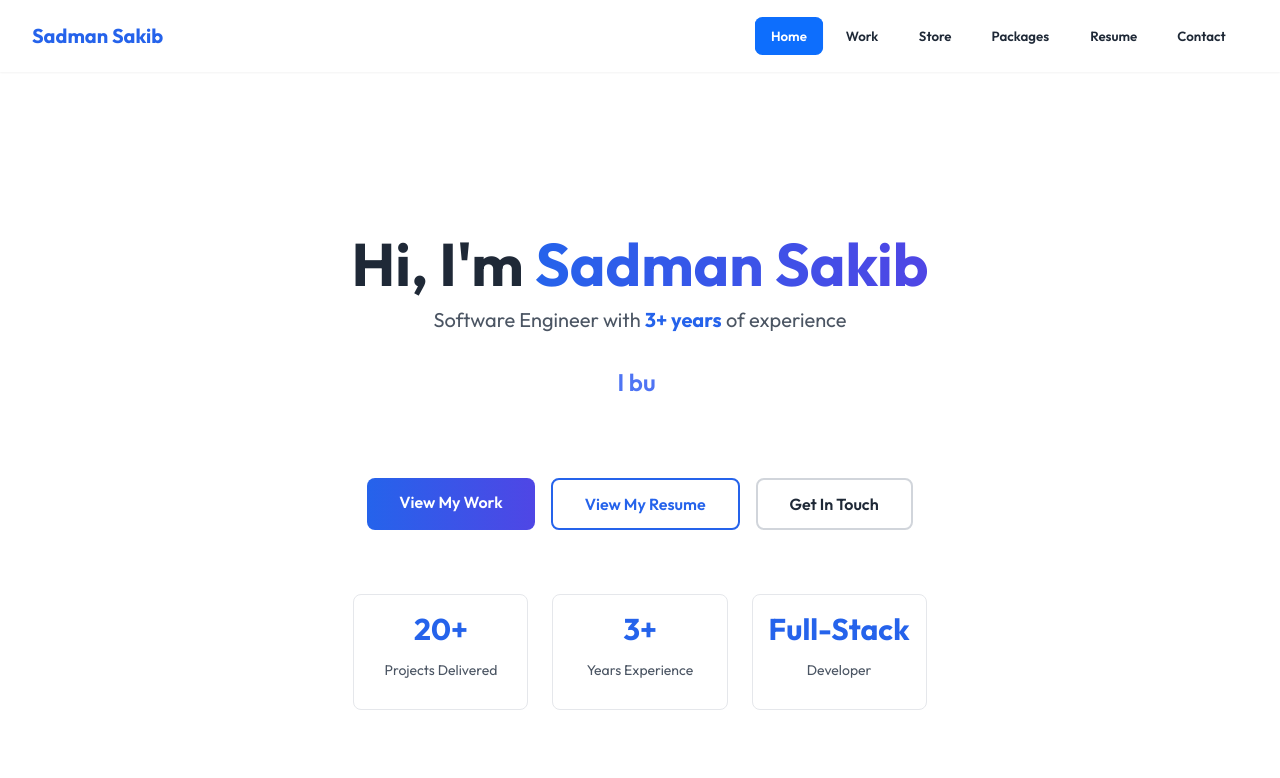
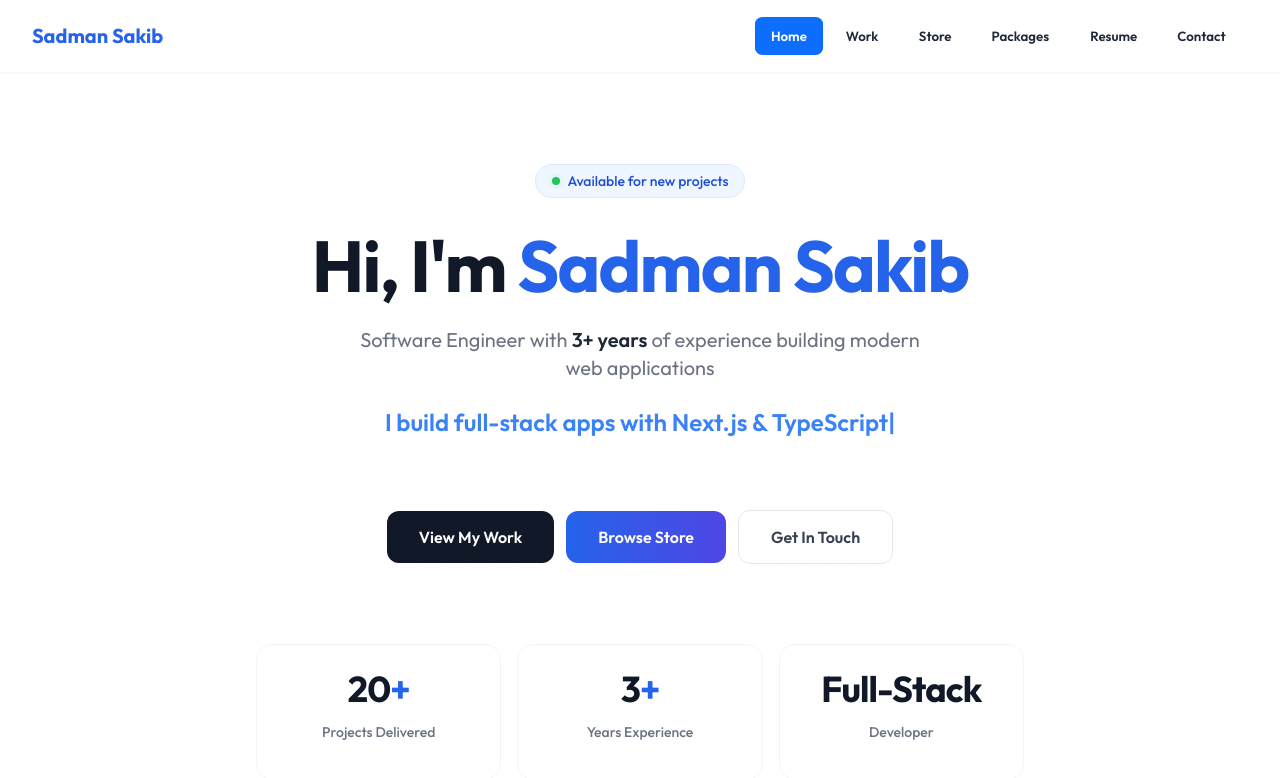
Before and after one commit to ssakib4040/nextjs-portfolio, a Next.js app: page / in a window 1280 px wide. Shown: the top 778 px of the page. Built offline with nearby package versions, Linux system fonts and the light colour scheme.

Commit message:
feat: update home page content and layout for improved user engagement

```diff
--- a/app/page.tsx
+++ b/app/page.tsx
@@ -5,14 +5,14 @@ import { TypeAnimation } from "react-type-animation";
 import Link from "next/link";
 
 const typeAnimationSequence = [
-  "I build scalable full-stack applications",
-  1000,
-  "I develop AI-based platforms",
-  1000,
-  "I create automation workflows",
-  1000,
-  "I write clean, production-ready code",
-  1000,
+  "I build full-stack apps with Next.js & TypeScript",
+  2000,
+  "I ship AI-powered SaaS platforms",
+  2000,
+  "I automate workflows with Make.com & N8N",
+  2000,
+  "I create production-ready UIs with Tailwind & Shadcn",
+  2000,
 ];
 
 export default function Home() {
@@ -21,68 +21,109 @@ export default function Home() {
   }, []);
 
   return (
-    <div className="flex min-h-screen flex-col items-center justify-start px-5 pt-16 pb-9 md:justify-center md:px-4 md:py-0">
+    <div className="relative min-h-screen flex flex-col items-center justify-center px-6 py-20 md:py-0">
+      {/* Subtle background dots */}
+      <div
+        className="absolute inset-0 -z-10 opacity-[0.03]"
+        style={{
+          backgroundImage:
+            "radial-gradient(circle, #0D6EFD 1px, transparent 1px)",
+          backgroundSize: "24px 24px",
+        }}
+      />
+
       {/* Main Content */}
-      <div className="w-full max-w-sm text-center md:mb-8 md:max-w-none">
-        <h1 className="mb-4 text-4xl font-bold leading-tight text-gray-800 sm:text-5xl md:mb-3 md:text-6xl md:leading-none">
+      <div className="text-center max-w-2xl">
+        <div className="inline-flex items-center gap-2 px-4 py-1.5 rounded-full bg-blue-50 border border-blue-100 text-blue-700 text-sm font-medium mb-8">
+          <span className="relative flex h-2 w-2">
+            <span className="animate-ping absolute inline-flex h-full w-full rounded-full bg-green-400 opacity-75"></span>
+            <span className="relative inline-flex rounded-full h-2 w-2 bg-green-500"></span>
+          </span>
+          Available for new projects
+        </div>
+
+        <h1 className="text-4xl sm:text-5xl md:text-6xl lg:text-7xl font-bold tracking-tight text-gray-900 leading-[1.1]">
           Hi, I&apos;m{" "}
-          <span className="bg-gradient-to-r from-blue-600 to-indigo-600 bg-clip-text text-transparent">
-            Sadman Sakib
-          </span>
+          <span className="bg-gradient-to-r text-blue-600">Sadman Sakib</span>
         </h1>
 
-        <p className="mb-5 text-base text-gray-600 sm:text-lg md:mb-4 md:text-xl">
+        <p className="mt-6 text-lg sm:text-xl text-gray-500 font-normal max-w-xl mx-auto leading-relaxed">
           Software Engineer with{" "}
-          <span className="font-bold text-blue-600">3+ years</span> of
-          experience
+          <span className="font-semibold text-gray-800">3+ years</span> of
+          experience building modern web applications
         </p>
 
         {/* Animated Description */}
+        <div className="mt-6 min-h-14 md:min-h-16">
           <TypeAnimation
             sequence={typeAnimationSequence}
-          speed={40}
+            speed={30}
             repeat={Infinity}
-          className="flex min-h-12 items-center justify-center bg-gradient-to-r from-blue-500 to-indigo-500 bg-clip-text text-lg font-semibold leading-snug text-transparent sm:text-xl md:min-h-16 md:text-2xl"
+            className="text-lg sm:text-xl md:text-2xl font-semibold !text-blue-500"
           />
         </div>
 
         {/* CTA Buttons */}
-      <div className="mt-8 flex w-full max-w-xs flex-col gap-3 md:w-auto md:max-w-none md:flex-row md:gap-4">
+        <div className="mt-10 flex flex-col sm:flex-row items-center justify-center gap-3">
           <Link
             href="/work"
-          className="px-8 py-3 bg-gradient-to-r from-blue-600 to-indigo-600 text-white font-semibold rounded-lg text-center hover:shadow-lg hover:scale-105 transition-all duration-300"
+            className="w-full sm:w-auto px-8 py-3.5 bg-gray-900 text-white font-semibold rounded-xl hover:bg-gray-800 hover:shadow-lg hover:shadow-gray-900/20 transition-all duration-300 text-center"
           >
             View My Work
           </Link>
           <Link
-          href="/resume"
-          className="px-8 py-3 bg-white border-2 border-blue-600 text-blue-600 font-semibold rounded-lg text-center hover:bg-blue-50 hover:scale-105 transition-all duration-300"
+            href="/store"
+            className="w-full sm:w-auto px-8 py-3.5 bg-gradient-to-r from-blue-600 to-indigo-600 text-white font-semibold rounded-xl hover:from-blue-700 hover:to-indigo-700 hover:shadow-lg hover:shadow-blue-600/25 transition-all duration-300 text-center"
           >
-          View My Resume
+            Browse Store
           </Link>
           <Link
             href="/contact"
-          className="px-8 py-3 bg-white border-2 border-gray-300 text-gray-800 font-semibold rounded-lg text-center hover:bg-gray-50 hover:scale-105 transition-all duration-300"
+            className="w-full sm:w-auto px-8 py-3.5 bg-white border border-gray-200 text-gray-700 font-semibold rounded-xl hover:border-gray-300 hover:bg-gray-50 hover:shadow-sm transition-all duration-300 text-center"
           >
             Get In Touch
           </Link>
         </div>
+      </div>
 
       {/* Stats Section */}
-      <div className="mt-10 grid w-full max-w-xs grid-cols-1 gap-4 text-center sm:max-w-2xl sm:grid-cols-3 md:mt-16 md:w-auto md:max-w-none md:gap-6">
-        <div className="bg-white border border-gray-200 rounded-lg p-4">
-          <p className="text-2xl font-bold text-blue-600 md:text-3xl">20+</p>
-          <p className="text-gray-600 text-sm">Projects Delivered</p>
+      <div className="mt-20 w-full max-w-3xl">
+        <div className="grid grid-cols-1 sm:grid-cols-3 gap-4">
+          <div className="group relative bg-white border border-gray-100 rounded-2xl p-6 text-center hover:border-blue-100 hover:shadow-lg hover:shadow-blue-50 transition-all duration-300">
+            <div className="absolute inset-0 bg-gradient-to-b from-blue-50/50 to-transparent rounded-2xl opacity-0 group-hover:opacity-100 transition-opacity duration-300" />
+            <div className="relative">
+              <p className="text-4xl font-bold text-gray-900 tracking-tight">
+                20<span className="text-blue-600">+</span>
+              </p>
+              <p className="mt-1.5 text-sm font-medium text-gray-500">
+                Projects Delivered
+              </p>
             </div>
-        <div className="bg-white border border-gray-200 rounded-lg p-4">
-          <p className="text-2xl font-bold text-blue-600 md:text-3xl">3+</p>
-          <p className="text-gray-600 text-sm">Years Experience</p>
           </div>
-        <div className="bg-white border border-gray-200 rounded-lg p-4">
-          <p className="text-2xl font-bold text-blue-600 md:text-3xl">
+
+          <div className="group relative bg-white border border-gray-100 rounded-2xl p-6 text-center hover:border-blue-100 hover:shadow-lg hover:shadow-blue-50 transition-all duration-300">
+            <div className="absolute inset-0 bg-gradient-to-b from-blue-50/50 to-transparent rounded-2xl opacity-0 group-hover:opacity-100 transition-opacity duration-300" />
+            <div className="relative">
+              <p className="text-4xl font-bold text-gray-900 tracking-tight">
+                3<span className="text-blue-600">+</span>
+              </p>
+              <p className="mt-1.5 text-sm font-medium text-gray-500">
+                Years Experience
+              </p>
+            </div>
+          </div>
+
+          <div className="group relative bg-white border border-gray-100 rounded-2xl p-6 text-center hover:border-blue-100 hover:shadow-lg hover:shadow-blue-50 transition-all duration-300">
+            <div className="absolute inset-0 bg-gradient-to-b from-blue-50/50 to-transparent rounded-2xl opacity-0 group-hover:opacity-100 transition-opacity duration-300" />
+            <div className="relative">
+              <p className="text-4xl font-bold text-gray-900 tracking-tight">
                 Full-Stack
               </p>
-          <p className="text-gray-600 text-sm">Developer</p>
+              <p className="mt-1.5 text-sm font-medium text-gray-500">
+                Developer
+              </p>
+            </div>
+          </div>
         </div>
       </div>
     </div>
```
Also changed, not shown: .commandcode/taste/taste.md. Lines whose indentation alone changed are shown as unchanged.
